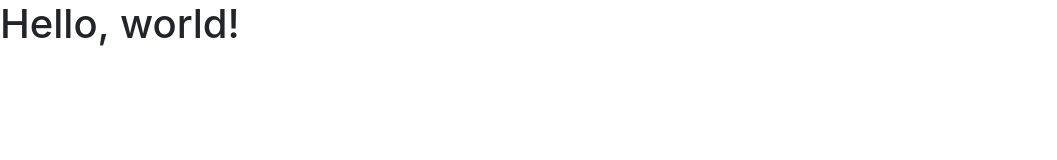
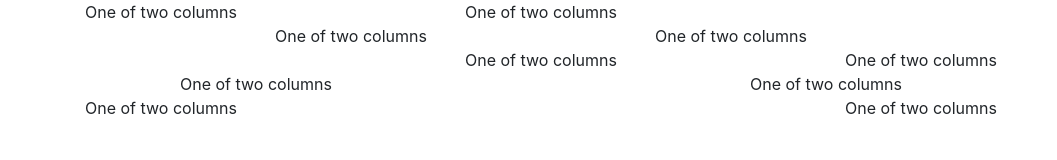
Before and after one commit to barrioso/bootstrapRepo, a plain HTML site: page Index.html in a window 1280 px wide. Shown: the whole page, without its empty margins (0-1057 px from the left). Drawn offline with nearby package versions, Linux system fonts and the light colour scheme.

Commit message:
new changes to inded

```diff
--- a/Index.html
+++ b/Index.html
@@ -1,22 +1,74 @@
 <!doctype html>
 <html lang="en">
+
 <head>
   <!-- Required meta tags -->
   <meta charset="utf-8">
   <meta name="viewport" content="width=device-width, initial-scale=1, shrink-to-fit=no">
 
   <!-- Bootstrap CSS -->
-    <link rel="stylesheet" href="https://stackpath.bootstrapcdn.com/bootstrap/4.3.1/css/bootstrap.min.css" integrity="sha384-ggOyR0iXCbMQv3Xipma34MD+dH/1fQ784/j6cY/iJTQUOhcWr7x9JvoRxT2MZw1T" crossorigin="anonymous">
+  <link rel="stylesheet" href="https://stackpath.bootstrapcdn.com/bootstrap/4.3.1/css/bootstrap.min.css"
+    integrity="sha384-ggOyR0iXCbMQv3Xipma34MD+dH/1fQ784/j6cY/iJTQUOhcWr7x9JvoRxT2MZw1T" crossorigin="anonymous">
 
-    <title>Hello, world!</title>
+  <title>Bootstrap</title>
 </head>
+
 <body>
-    <h1>Hello, world!</h1>
+
+    <div class="container">
+        <div class="row justify-content-start">
+          <div class="col-4">
+            One of two columns
+          </div>
+          <div class="col-4">
+            One of two columns
+          </div>
+        </div>
+        <div class="row justify-content-center">
+          <div class="col-4">
+            One of two columns
+          </div>
+          <div class="col-4">
+            One of two columns
+          </div>
+        </div>
+        <div class="row justify-content-end">
+          <div class="col-4">
+            One of two columns
+          </div>
+          <div class="col-4">
+            One of two columns
+          </div>
+        </div>
+        <div class="row justify-content-around">
+          <div class="col-4">
+            One of two columns
+          </div>
+          <div class="col-4">
+            One of two columns
+          </div>
+        </div>
+        <div class="row justify-content-between">
+          <div class="col-4">
+            One of two columns
+          </div>
+          <div class="col-4">
+            One of two columns
+          </div>
+        </div>
+      </div>
 
   <!-- Optional JavaScript -->
   <!-- jQuery first, then Popper.js, then Bootstrap JS -->
-    <script src="https://code.jquery.com/jquery-3.3.1.slim.min.js" integrity="sha384-q8i/X+965DzO0rT7abK41JStQIAqVgRVzpbzo5smXKp4YfRvH+8abtTE1Pi6jizo" crossorigin="anonymous"></script>
-    <script src="https://cdnjs.cloudflare.com/ajax/libs/popper.js/1.14.7/umd/popper.min.js" integrity="sha384-UO2eT0CpHqdSJQ6hJty5KVphtPhzWj9WO1clHTMGa3JDZwrnQq4sF86dIHNDz0W1" crossorigin="anonymous"></script>
-    <script src="https://stackpath.bootstrapcdn.com/bootstrap/4.3.1/js/bootstrap.min.js" integrity="sha384-JjSmVgyd0p3pXB1rRibZUAYoIIy6OrQ6VrjIEaFf/nJGzIxFDsf4x0xIM+B07jRM" crossorigin="anonymous"></script>
+  <script src="https://code.jquery.com/jquery-3.3.1.slim.min.js"
+    integrity="sha384-q8i/X+965DzO0rT7abK41JStQIAqVgRVzpbzo5smXKp4YfRvH+8abtTE1Pi6jizo"
+    crossorigin="anonymous"></script>
+  <script src="https://cdnjs.cloudflare.com/ajax/libs/popper.js/1.14.7/umd/popper.min.js"
+    integrity="sha384-UO2eT0CpHqdSJQ6hJty5KVphtPhzWj9WO1clHTMGa3JDZwrnQq4sF86dIHNDz0W1"
+    crossorigin="anonymous"></script>
+  <script src="https://stackpath.bootstrapcdn.com/bootstrap/4.3.1/js/bootstrap.min.js"
+    integrity="sha384-JjSmVgyd0p3pXB1rRibZUAYoIIy6OrQ6VrjIEaFf/nJGzIxFDsf4x0xIM+B07jRM"
+    crossorigin="anonymous"></script>
 </body>
+
 </html>
```
Also changed, not shown: Images/CiudadColombia.jpg (added), Images/CiudadFrancia.jpg (added), Images/CiudadMexico.jpg (added). Lines whose indentation alone changed are shown as unchanged.
